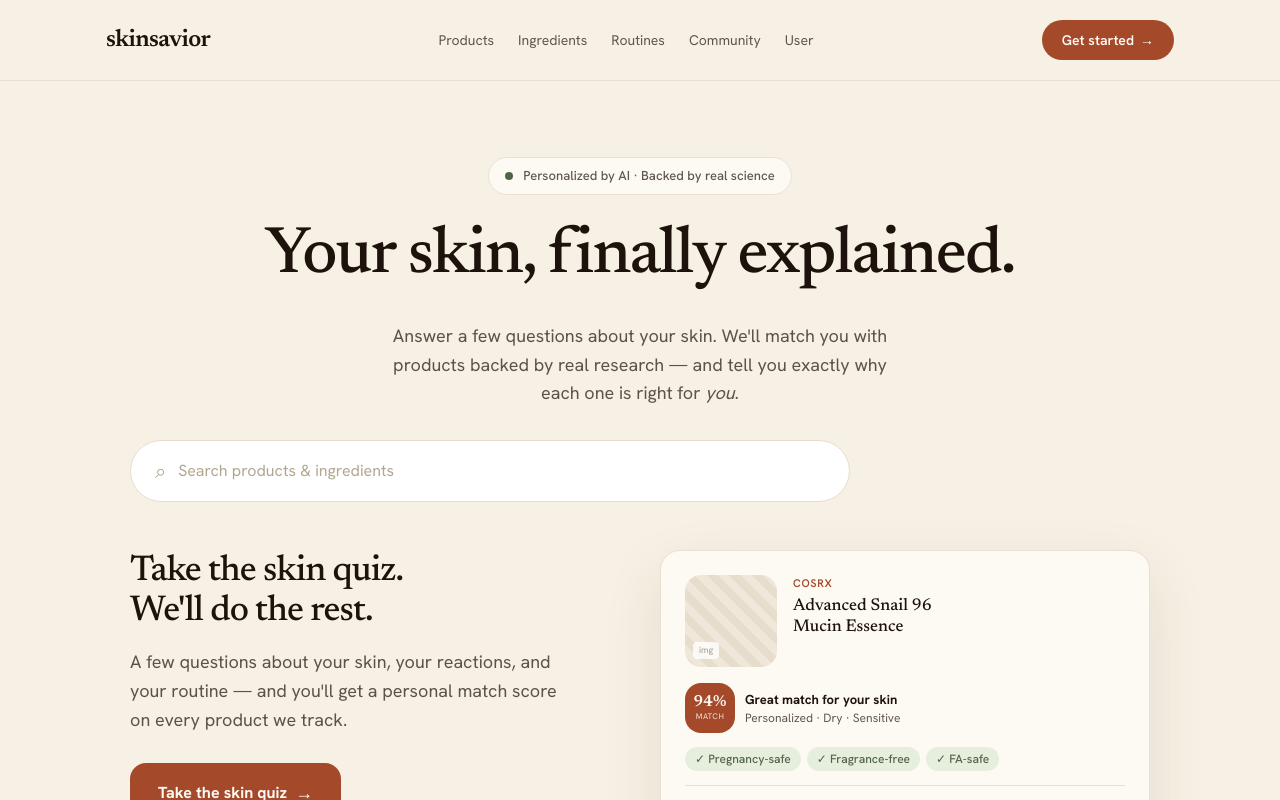
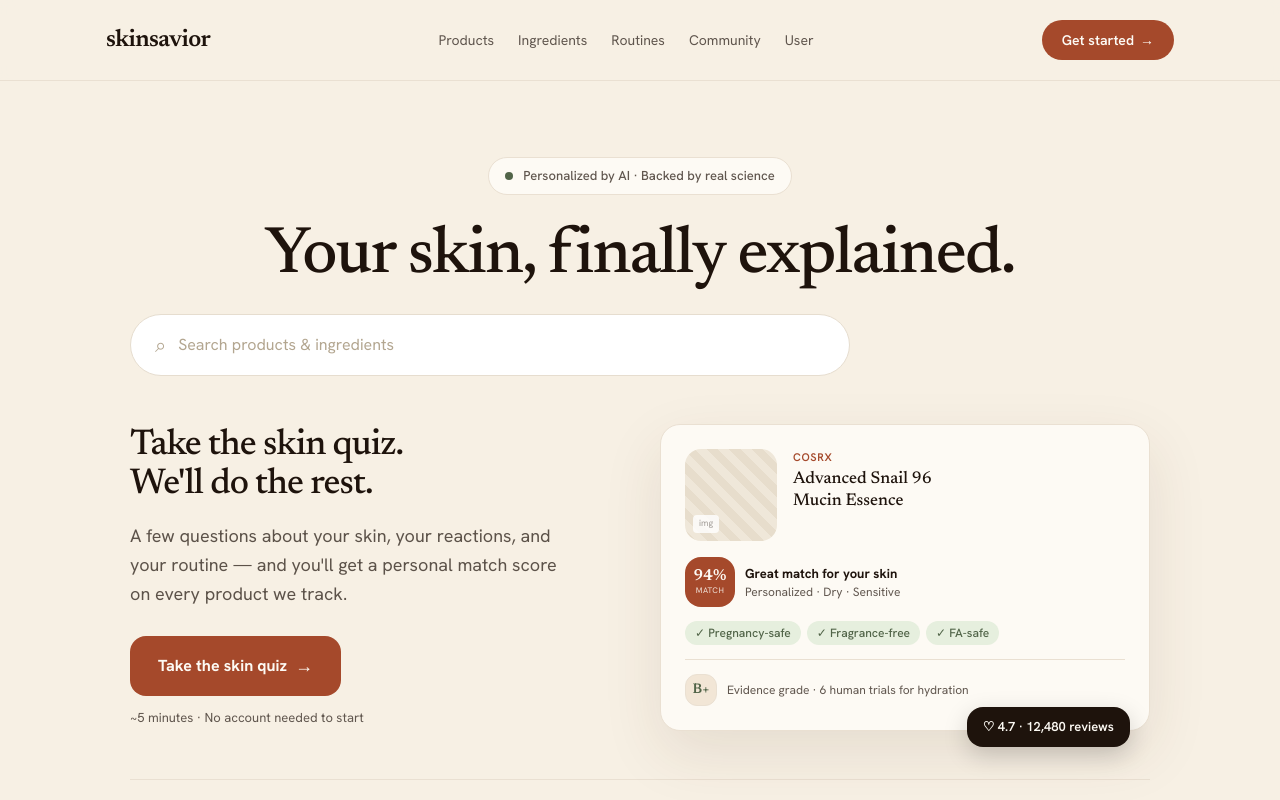
Before and after one commit to aagh-jr/SkinSavior_Demo, a Next.js app in the folder apps/web/: page / in a window 1280 px wide. Shown: the top 800 px of the page. Built offline with nearby package versions, Linux system fonts and the light colour scheme.

Commit message:
feat: adjust hero section layout and paragraph spacing
Co-authored-by: Abel Angel <203366437+aagh-jr@users.noreply.github.com>

```diff
--- a/apps/web/src/app/page.tsx
+++ b/apps/web/src/app/page.tsx
@@ -27,13 +27,7 @@ function Hero() {
           Your skin, finally explained.
         </h1>
 
-        <p className="mt-8 max-w-[520px] text-lg leading-[1.6] text-foreground/75 text-pretty">
-          Answer a few questions about your skin. We&apos;ll match you with products backed
-          by real research — and tell you exactly why each one is right for{" "}
-          <em>you</em>.
-        </p>
-
-        <div className="mt-8 flex w-full max-w-[1020px] justify-center">
+        <div className="mt-6 flex w-full max-w-[1020px] justify-center">
           <SearchBar wide />
         </div>
       </div>
```
